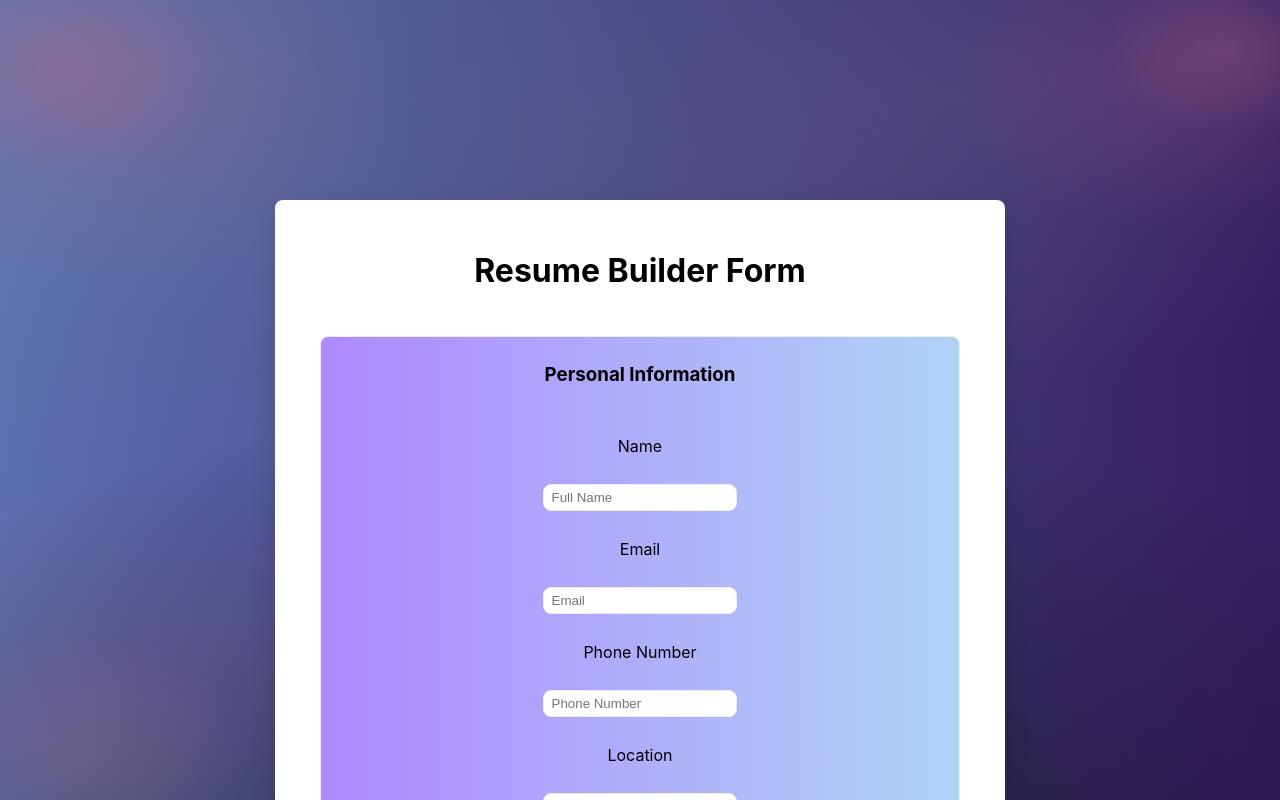
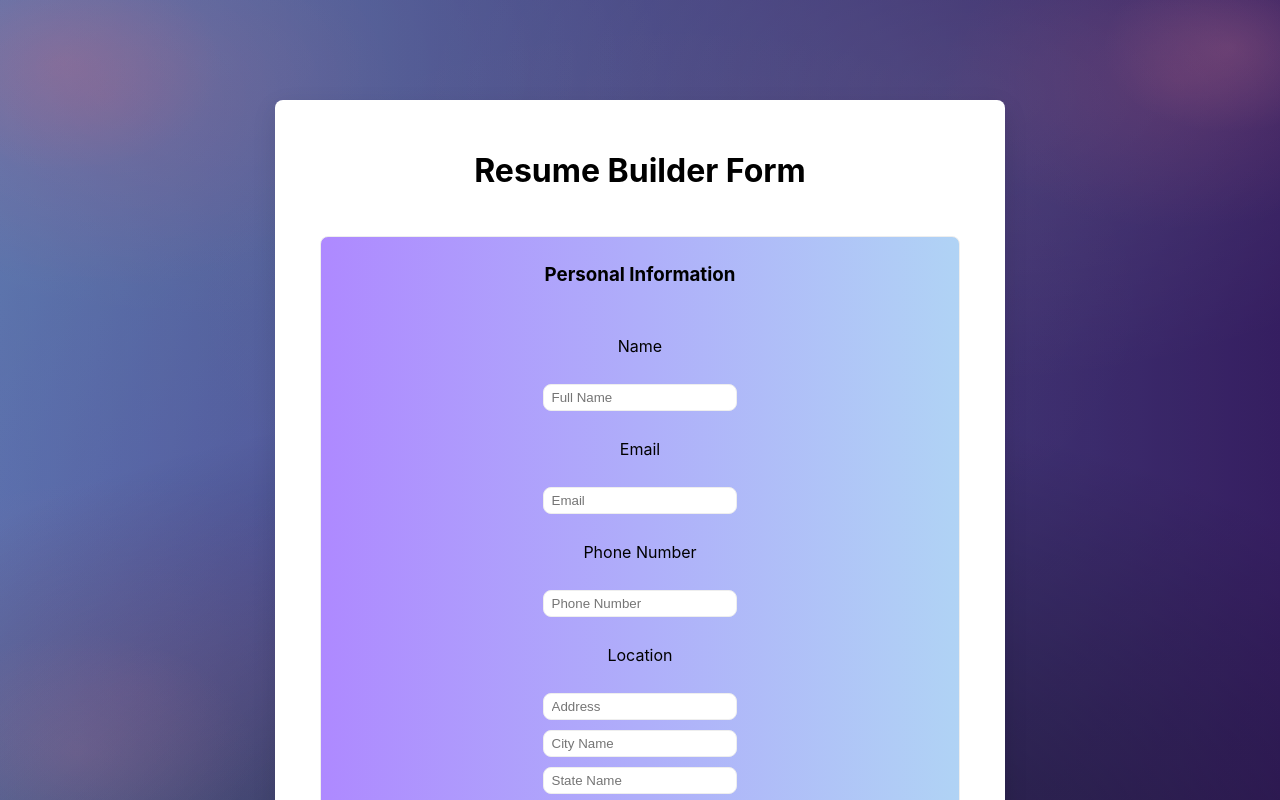
Before and after one commit to colaola20/hirehub, a React (Vite) app in the folder frontend/frontend/: page /resume_form in a window 1280 px wide. Shown: the top 800 px of the page. Built offline with nearby package versions, Linux system fonts and the light colour scheme.

Commit message:
adjusted styling

```diff
--- a/frontend/frontend/src/pages/resumeform.css
+++ b/frontend/frontend/src/pages/resumeform.css
@@ -1,8 +1,11 @@
 .container{
-    padding: 200px;
+    padding-top: 100px;
+    padding-bottom: 200px;
     padding-left: 275px;
     padding-right: 275px;
     position: relative;
+
+/* ------------copy and pasted from login_Page.css------------ */
     display: flex;
     justify-content: center;
     align-items: center;
@@ -11,6 +14,10 @@
     background: none;                  /* gradient is on ::before */
     overflow: hidden;
 }
+
+/* ----------------------------------------------------------- */
+
+/* ------------copy and pasted from login_Page.css------------ */
 
 .container::before {
     content: "";
@@ -46,6 +53,9 @@
     linear-gradient(90deg, #7fa0ee 0%, #4a2a86 100%);
     background-attachment: fixed;
 }
+
+/* ----------------------------------------------------------- */
+
 
 .form-box{
     background-color: #fff;
```
Lines whose indentation alone changed are shown as unchanged.
